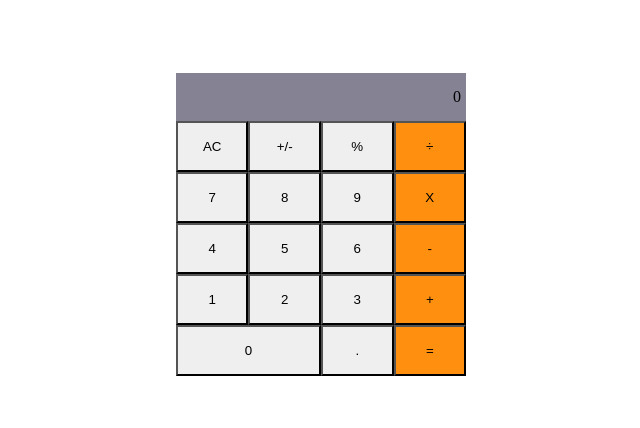
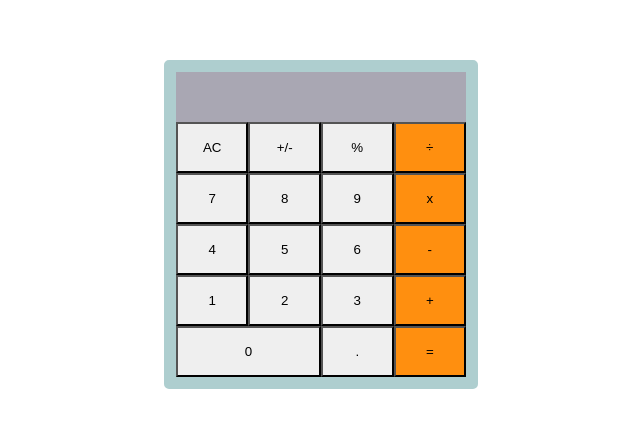
Before and after one commit to pinkmoon25/Math-magicians, a React (Create React App) app: page / in a window 1280 px wide. Shown: the part 176-604 px from the top of the page, without its empty margins (319-959 px from the left). Built offline with nearby package versions, Linux system fonts and the light colour scheme.

Commit message:
Add event handler and Math logic

```diff
--- a/src/components/calculator.css
+++ b/src/components/calculator.css
@@ -8,13 +8,16 @@
 .container {
   display: grid;
   grid-template-columns: repeat(4, 1fr);
+  border: 12px solid rgba(95, 158, 160, 0.5);
+  border-radius: 5px;
 }
 
 .num-input {
+  height: 20px;
   padding: 15px 5px;
   grid-column: 1/5;
   text-align: end;
-  background-color: #858293;
+  background-color: rgba(133, 130, 147, 0.7);
   outline: none;
 }
 
--- a/src/components/calculator.js
+++ b/src/components/calculator.js
@@ -1,37 +1,55 @@
 import React from 'react';
 import './calculator.css';
-/* eslint-disable*/
+import calculate from '../logic/calculate';
+
 class Calculator extends React.PureComponent {
+  constructor(props) {
+    super(props);
+    this.state = {
+      total: null,
+      next: null,
+      operation: null,
+    };
+    this.handleClick = this.handleClick.bind(this);
+  }
+
+  handleClick(e) {
+    const buttonName = e.target.value;
+    const result = calculate(this.state, buttonName);
+    this.setState(result);
+  }
+
   render() {
+    const { total, next, operation } = this.state;
     return (
       <div className="container">
-        <Display />
-        <Button value="AC" id="AC" />
-        <Button value="+/-" id="sign" />
-        <Button value="%" id="modulo" />
-        <Button value="&divide;" id="divide" className="operator" />
-        <Button value={7} id="seven" />
-        <Button value={8} id="eight" />
-        <Button value={9} id="nine" />
-        <Button value="X" id="X" className="operator" />
-        <Button value={4} id="four" />
-        <Button value={5} id="five" />
-        <Button value={6} id="six" />
-        <Button value="-" id="minus" className="operator" />
-        <Button value={1} id="one" />
-        <Button value={2} id="two" />
-        <Button value={3} id="three" />
-        <Button value="+" id="plus" className="operator" />
-        <Button value={0} id="zero" />
-        <Button value="." id="dot" />
-        <Button value="=" id="equal" className="operator" />
+        <div className="num-input">
+          {total}
+          {operation}
+          {next}
+        </div>
+        <input type="button" value="AC" id="AC" onClick={this.handleClick} />
+        <input type="button" value="+/-" id="sign" onClick={this.handleClick} />
+        <input type="button" value="%" id="modulo" onClick={this.handleClick} />
+        <input type="button" value="÷" id="divide" className="operator" onClick={this.handleClick} />
+        <input type="button" value="7" id="seven" onClick={this.handleClick} />
+        <input type="button" value="8" id="eight" onClick={this.handleClick} />
+        <input type="button" value="9" id="nine" onClick={this.handleClick} />
+        <input type="button" value="x" id="X" className="operator" onClick={this.handleClick} />
+        <input type="button" value="4" id="four" onClick={this.handleClick} />
+        <input type="button" value="5" id="five" onClick={this.handleClick} />
+        <input type="button" value="6" id="six" onClick={this.handleClick} />
+        <input type="button" value="-" id="minus" className="operator" onClick={this.handleClick} />
+        <input type="button" value="1" id="one" onClick={this.handleClick} />
+        <input type="button" value="2" id="two" onClick={this.handleClick} />
+        <input type="button" value="3" id="three" onClick={this.handleClick} />
+        <input type="button" value="+" id="plus" className="operator" onClick={this.handleClick} />
+        <input type="button" value="0" id="zero" onClick={this.handleClick} />
+        <input type="button" value="." id="dot" onClick={this.handleClick} />
+        <input type="button" value="=" id="equal" className="operator" onClick={this.handleClick} />
       </div>
     );
   }
 }
 
-const Button = (props) => <input type="button" value={props.value} id={props.id} className={props.className} />;
-
-const Display = () => <div className="num-input">0</div>;
-
 export default Calculator;
--- a/src/logic/calculate.js
+++ b/src/logic/calculate.js
@@ -130,4 +130,4 @@ export default function calculate(obj, buttonName) {
     next: null,
     operation: buttonName,
   };
-};
+}
--- a/src/logic/operate.js
+++ b/src/logic/operate.js
@@ -1,4 +1,4 @@
-import Big from 'big.js';
+import Big from 'big.js'; // eslint-disable-line
 
 export default function operate(numberOne, numberTwo, operation) {
   const one = Big(numberOne);
@@ -20,7 +20,7 @@ export default function operate(numberOne, numberTwo, operation) {
     }
   }
   if (operation === '%') {
-     try {
+    try {
       return one.mod(two).toString();
     } catch (err) {
       return "Can't find modulo as can't divide by 0.";
```
